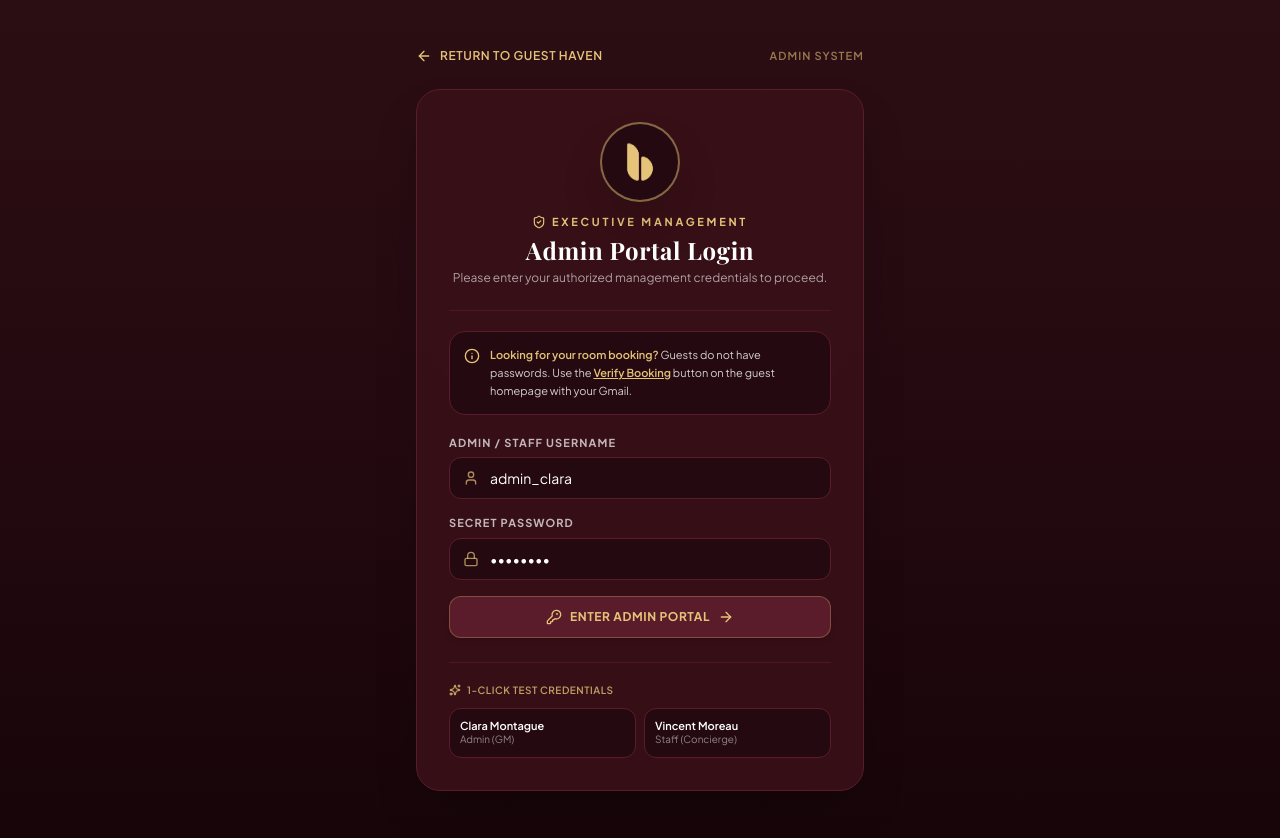
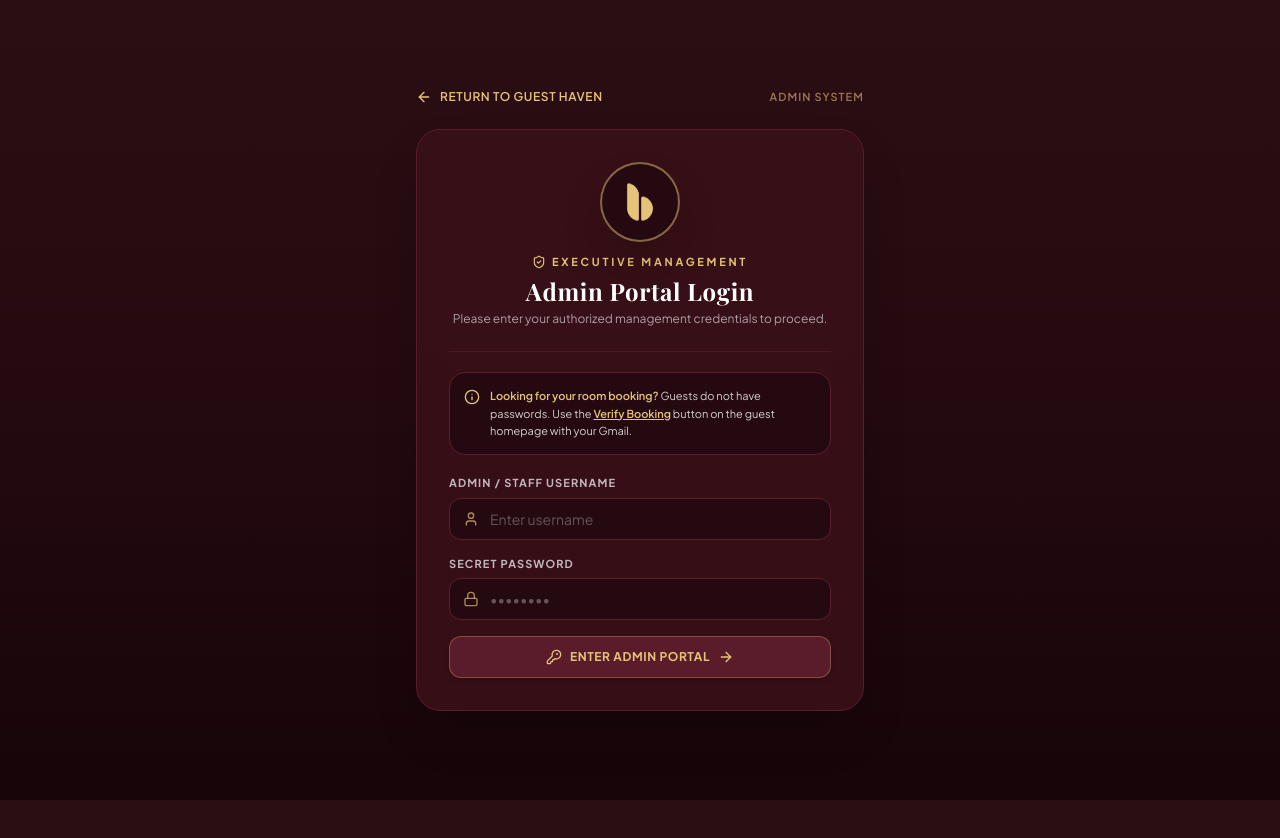
Before and after one commit to charrielmae/burgundysuite, a Next.js app: page /admin in a window 1280 px wide. After the commit the page ends 800 px from the top, so only its background shows below. Built offline with nearby package versions, Linux system fonts and the light colour scheme; no server answers; a web font is replaced by a local one.

Commit message:
fix: remove 1-click test credentials and pre-filled inputs from admin login

```diff
--- a/src/auth.ts
+++ b/src/auth.ts
@@ -29,7 +29,7 @@ export const { handlers, auth, signIn, signOut } = NextAuth({
     Credentials({
       name: 'Burgundy Admin & Staff Credentials',
       credentials: {
-        username: { label: 'Username', type: 'text', placeholder: 'admin_clara' },
+        username: { label: 'Username', type: 'text', placeholder: 'Username' },
         password: { label: 'Password', type: 'password' },
       },
       async authorize(credentials) {
--- a/src/components/admin/AdminLoginGate.tsx
+++ b/src/components/admin/AdminLoginGate.tsx
@@ -8,7 +8,6 @@ import {
   Lock,
   User,
   ArrowRight,
-  Sparkles,
   Info,
   ArrowLeft,
   KeyRound,
@@ -20,8 +19,8 @@ interface AdminLoginGateProps {
 }
 
 export default function AdminLoginGate({ onLoginSuccess }: AdminLoginGateProps) {
-  const [username, setUsername] = useState('admin_clara');
-  const [password, setPassword] = useState('admin123');
+  const [username, setUsername] = useState('');
+  const [password, setPassword] = useState('');
   const [loading, setLoading] = useState(false);
   const [error, setError] = useState<string | null>(null);
 
@@ -51,12 +50,6 @@ export default function AdminLoginGate({ onLoginSuccess }: AdminLoginGateProps)
     } finally {
       setLoading(false);
     }
-  };
-
-  const handleQuickFill = (u: string, p: string) => {
-    setUsername(u);
-    setPassword(p);
-    setError(null);
   };
 
   return (
@@ -136,7 +129,7 @@ export default function AdminLoginGate({ onLoginSuccess }: AdminLoginGateProps)
                 required
                 value={username}
                 onChange={(e) => setUsername(e.target.value)}
-                placeholder="admin_clara or staff_vincent"
+                placeholder="Enter username"
                 className="w-full pl-10 pr-4 py-2.5 rounded-xl bg-[#240A10] border border-[#5A1C2A] text-white placeholder:text-white/30 text-sm focus:outline-none focus:border-[#E5C378] transition-colors"
               />
             </div>
@@ -175,36 +168,6 @@ export default function AdminLoginGate({ onLoginSuccess }: AdminLoginGateProps)
             )}
           </button>
         </form>
-
-        {/* Quick Demo Credentials */}
-        <div className="mt-6 pt-5 border-t border-[#5A1C2A]/70">
-          <div className="flex items-center gap-1.5 text-[10px] uppercase tracking-wider text-[#E5C378]/80 font-semibold mb-2.5">
-            <Sparkles className="w-3 h-3 text-[#E5C378]" />
-            <span>1-Click Test Credentials</span>
-          </div>
-          <div className="grid grid-cols-2 gap-2 text-xs">
-            <button
-              type="button"
-              onClick={() => handleQuickFill('admin_clara', 'admin123')}
-              className="p-2.5 rounded-xl bg-[#240A10] hover:bg-[#2B0E14] border border-[#5A1C2A] hover:border-[#E5C378]/40 text-left transition-colors cursor-pointer group"
-            >
-              <div className="font-semibold text-white group-hover:text-[#E5C378] text-[11px]">
-                Clara Montague
-              </div>
-              <div className="text-[10px] text-white/50">Admin (GM)</div>
-            </button>
-            <button
-              type="button"
-              onClick={() => handleQuickFill('staff_vincent', 'admin123')}
-              className="p-2.5 rounded-xl bg-[#240A10] hover:bg-[#2B0E14] border border-[#5A1C2A] hover:border-[#E5C378]/40 text-left transition-colors cursor-pointer group"
-            >
-              <div className="font-semibold text-white group-hover:text-[#E5C378] text-[11px]">
-                Vincent Moreau
-              </div>
-              <div className="text-[10px] text-white/50">Staff (Concierge)</div>
-            </button>
-          </div>
-        </div>
       </div>
     </div>
   );
```
